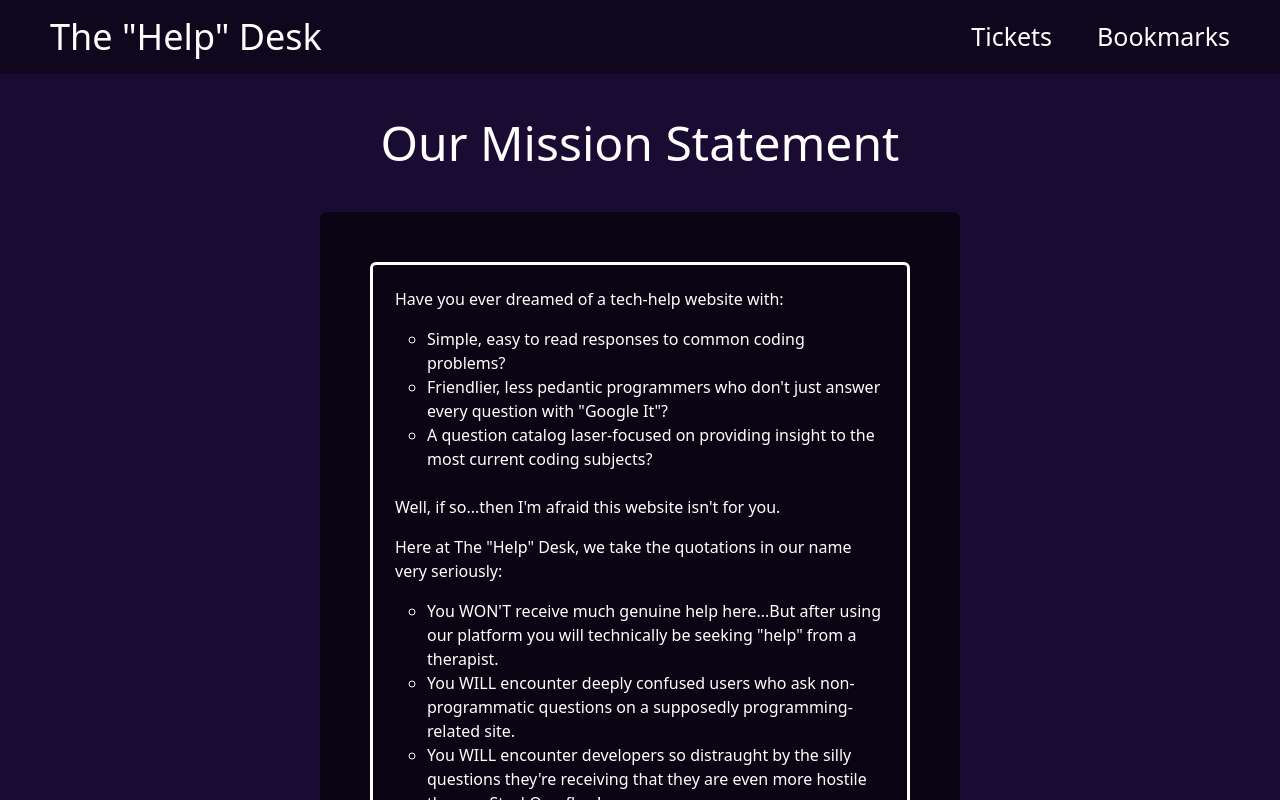
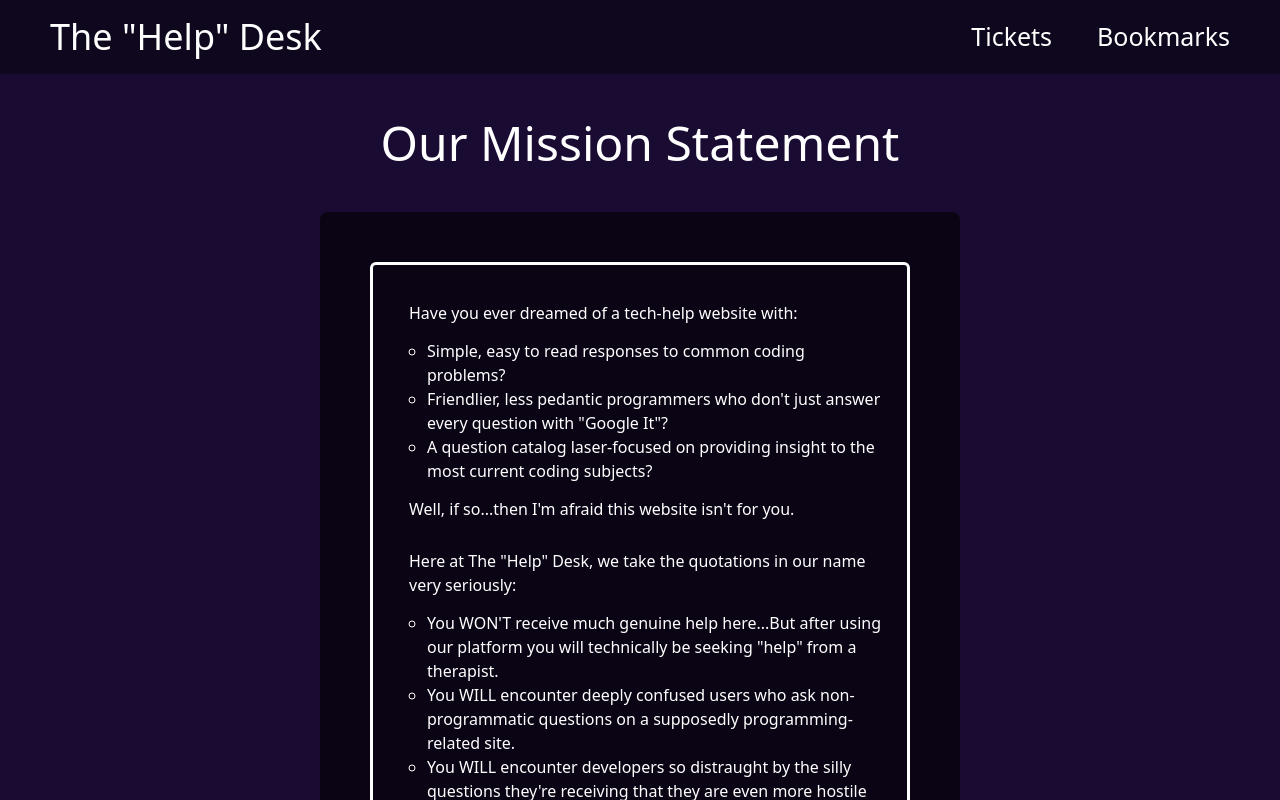
Before and after one commit to RobertElWood/HelpDeskProject-Angular, an Angular app in the folder ClientApp/: page / in a window 1280 px wide. Shown: the top 800 px of the page. Built offline with nearby package versions, Linux system fonts and the light colour scheme.

Commit message:
adding missing style component

```diff
--- a/ClientApp/src/app/home/home.component.css
+++ b/ClientApp/src/app/home/home.component.css
@@ -0,0 +1,4 @@
+p {
+  margin: 8px;
+  padding: 6px;
+}
--- a/ClientApp/src/app/home/home.component.html
+++ b/ClientApp/src/app/home/home.component.html
@@ -7,7 +7,6 @@
       <li>Friendlier, less pedantic programmers who don't just answer every question with "Google It"?</li>
       <li>A question catalog laser-focused on providing insight to the most current coding subjects?</li>
     </ul>
-    <br>
     <p>Well, if so...then I'm afraid this website isn't for you.</p>
     <p>Here at The "Help" Desk, we take the quotations in our name very seriously:</p>
     <ul>
@@ -22,7 +21,6 @@
         hostile than on StackOverflow!
       </li>
     </ul>
-    <br>
     <p>Feel free to browse through our catalog of exceedingly random posts....</p>
     <p> and exceedingly exasperated answers from underpaid devs.</p>
   </ul>
--- a/ClientApp/src/app/home/home.component.ts
+++ b/ClientApp/src/app/home/home.component.ts
@@ -3,6 +3,7 @@ import { Component } from '@angular/core';
 @Component({
   selector: 'app-home',
   templateUrl: './home.component.html',
+  styleUrls: ['./home.component.css']
 })
 export class HomeComponent {
 }
```
